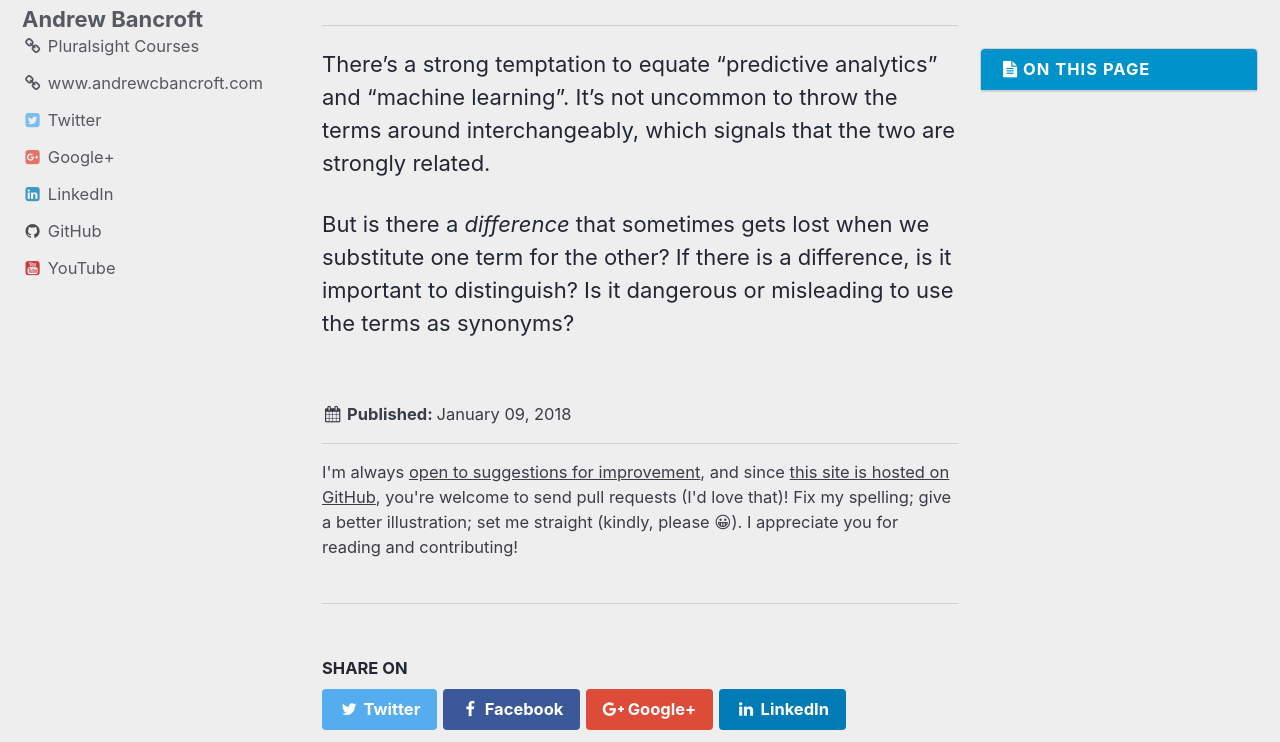
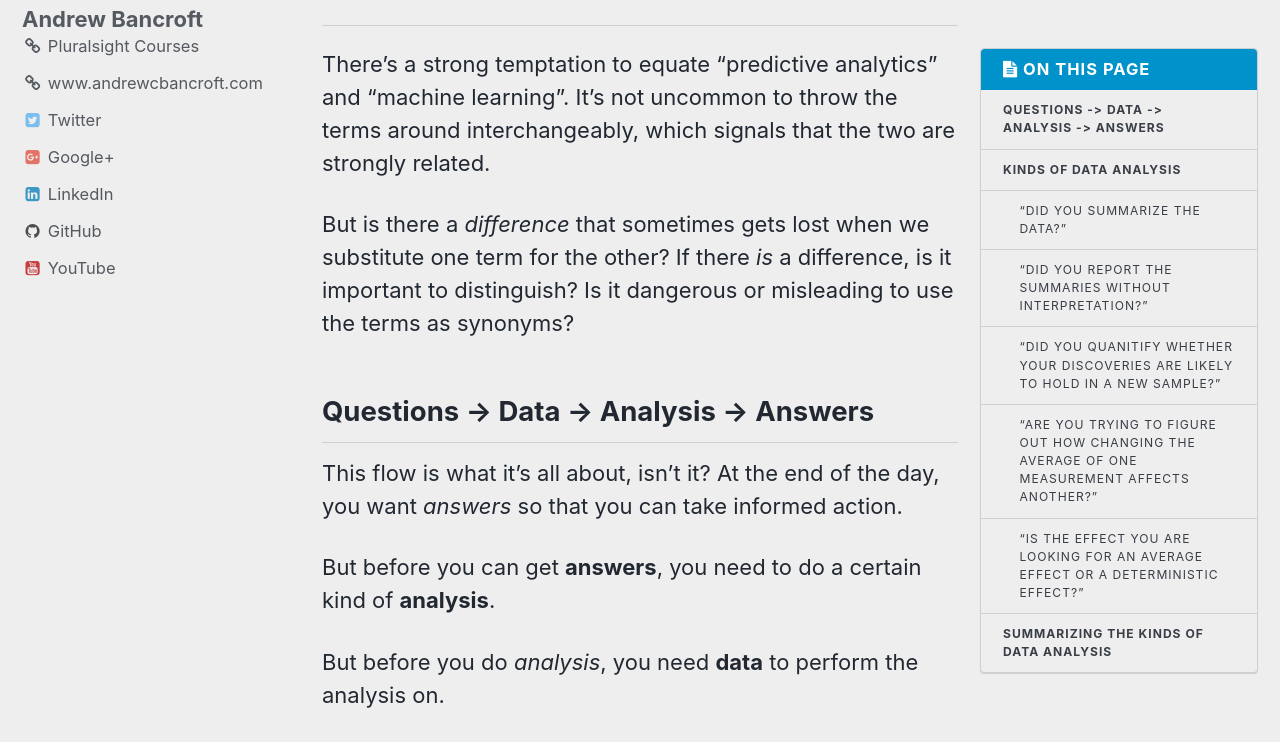
Before and after one commit to andrewcbancroft/datadaylife-blog, a Jekyll site: the page built from _posts/2018-01-09-predictive-analytics-vs-machine-learning-whats-the-difference.md, in a window 1280 px wide and 900 px high, scrolled down 246 px, cut to the strip 158-900 px from the top of the window. Built offline with Jekyll 4.4.1, drawn with Linux system fonts in a browser that asks for light colours; comment, search, counter and statistics services are not loaded; some of the changed text lies outside the part shown.

Commit message:
Update 2018-01-09-predictive-analytics-vs-machine-learning-whats-the-difference.md

```diff
--- a/_posts/2018-01-09-predictive-analytics-vs-machine-learning-whats-the-difference.md
+++ b/_posts/2018-01-09-predictive-analytics-vs-machine-learning-whats-the-difference.md
@@ -7,4 +7,56 @@
 
 There's a strong temptation to equate "predictive analytics" and "machine learning". It's not uncommon to throw the terms around interchangeably, which signals that the two are strongly related.
 
-But is there a *difference* that sometimes gets lost when we substitute one term for the other? If there is a difference, is it important to distinguish? Is it dangerous or misleading to use the terms as synonyms?
+But is there a *difference* that sometimes gets lost when we substitute one term for the other? If there *is* a difference, is it important to distinguish? Is it dangerous or misleading to use the terms as synonyms?
+
+## Questions -> Data -> Analysis -> Answers
+This flow is what it's all about, isn't it?  At the end of the day, you want *answers* so that you can take informed action.
+
+But before you can get **answers**, you need to do a certain kind of **analysis**.
+
+But before you do *analysis*, you need **data** to perform the analysis on.
+
+But before you bother with *data*, you typically have **questions** in mind.
+
+You're curious about the world, your industry, your process. You make observations and you wonder if doing [something] will impact or *change* [something else] that would lead to [some goal].
+
+In order to satisfy your curiosity, you collect [data](https://www.dataday.life/what-is-data-like-im-five/) in the form of [quantitative](https://www.dataday.life/what-is-data-like-im-five/#quantitative-numerical) and [qualitative](https://www.dataday.life/what-is-data-like-im-five/#qualitative-categorical) measurements.
+
+The data fuels the possibility for analysis, so that hopefully, you walk away with a more complete picture than you had before (ie, you have answers).
+
+## Kinds of Data Analysis
+I stumbled upon an article in Science Magazine from March 2015 titled, "[What is the Question?](https://www.d.umn.edu/~kgilbert/ened5560-1/The%20Research%20Question-2015-Leek-1314-5.pdf)". It's a short but insightful article that succinctly summarizes the kinds of analysis that can be done on data.  I love the flow chart that they include, wherein the authors guide you through figuring out what kind of analysis you're doing based on what you do with the data.
+
+### "Did you summarize the data?"
+"Did you summarize the data?", they ask?  If not, then **you didn't do data analysis**.
+
+BUT, if you *did* summarize the data, then...
+
+### "Did you report the summaries *without interpretation*?"
+If you just gave 'em the numbers and stopped there, you did **descriptive analysis**.
+
+BUT if you went further and *did* interpret the results of those summaries, then...
+
+### "Did you quanitify whether your discoveries are likely to hold in a *new sample*?"
+Assuming you collected data for a sample (a subset of a population), did you compute anything that would give you any insight into whether or not your discoveries about the data are likely to remain true if you went out and randomly sampled again... and again... and perhaps again?  If you *didn't*, meaning you were satisfied with making interpretations only about your single sample, you did **exploratory analysis**.
+
+BUT, if you *did* calculate some statistics that would allow you to go beyond making interpretations about the data set you have in hand, then...
+
+### "Are you trying to figure out how changing the average of one measurement affects another?"
+In other words, are you looking for some kind of cause-effect relationship?
+
+If you're satisfied with making predictions in general, without needing to know the underlying *cause* of the relationships found in your analysis, then we're finally at the stage where we can ask one more question:
+
+"**Are you trying to predict measurement(s) for the whole population, or for specific individuals within a population?**"
+If you're making measurement predictions for an entire population, you're doing **inferential data analysis**.  That's what [inferential statistics](https://en.wikipedia.org/wiki/Statistical_inference) is all about -- reasoning from samples to populations.
+
+If you're making measurement predictions for specific *individuals*, you're doing **predictive analysis**.
+
+Now then, if you *did* want to go beyond general predictions and dig down into the level of causation, then...
+
+### "Is the effect you are looking for an average effect or a deterministic effect?"
+In other words, when you *change* one measurement, does it "always and exclusively lead to a specific, deterministic behavior in another?"  If so, then you're doing **mechanistic data analysis**.
+
+If you're trying to find out what happens to a measurement *on average* when another measurement changes, then you're doing **causal analysis**
+
+## Summarizing the Kinds of Data Analysis
```
